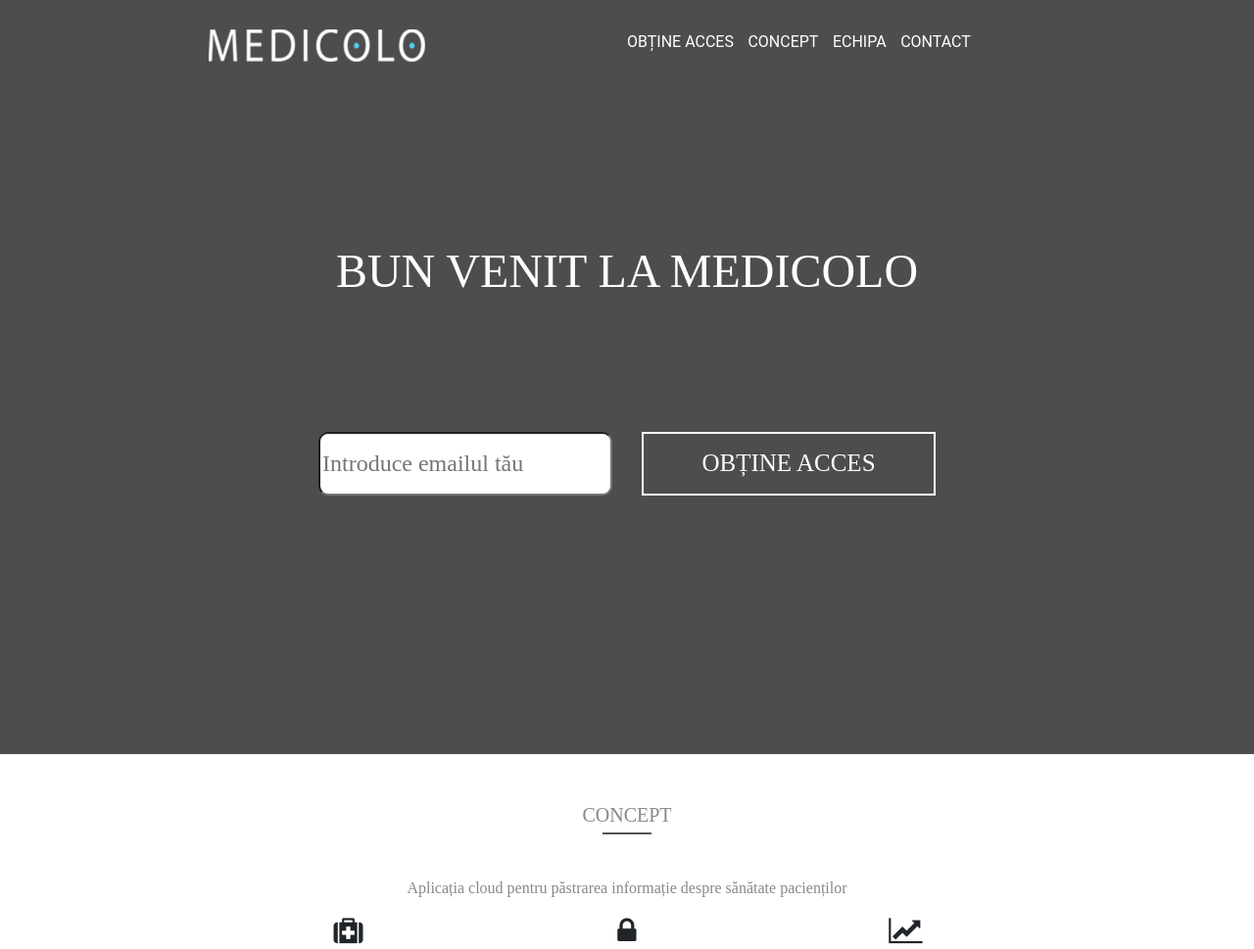
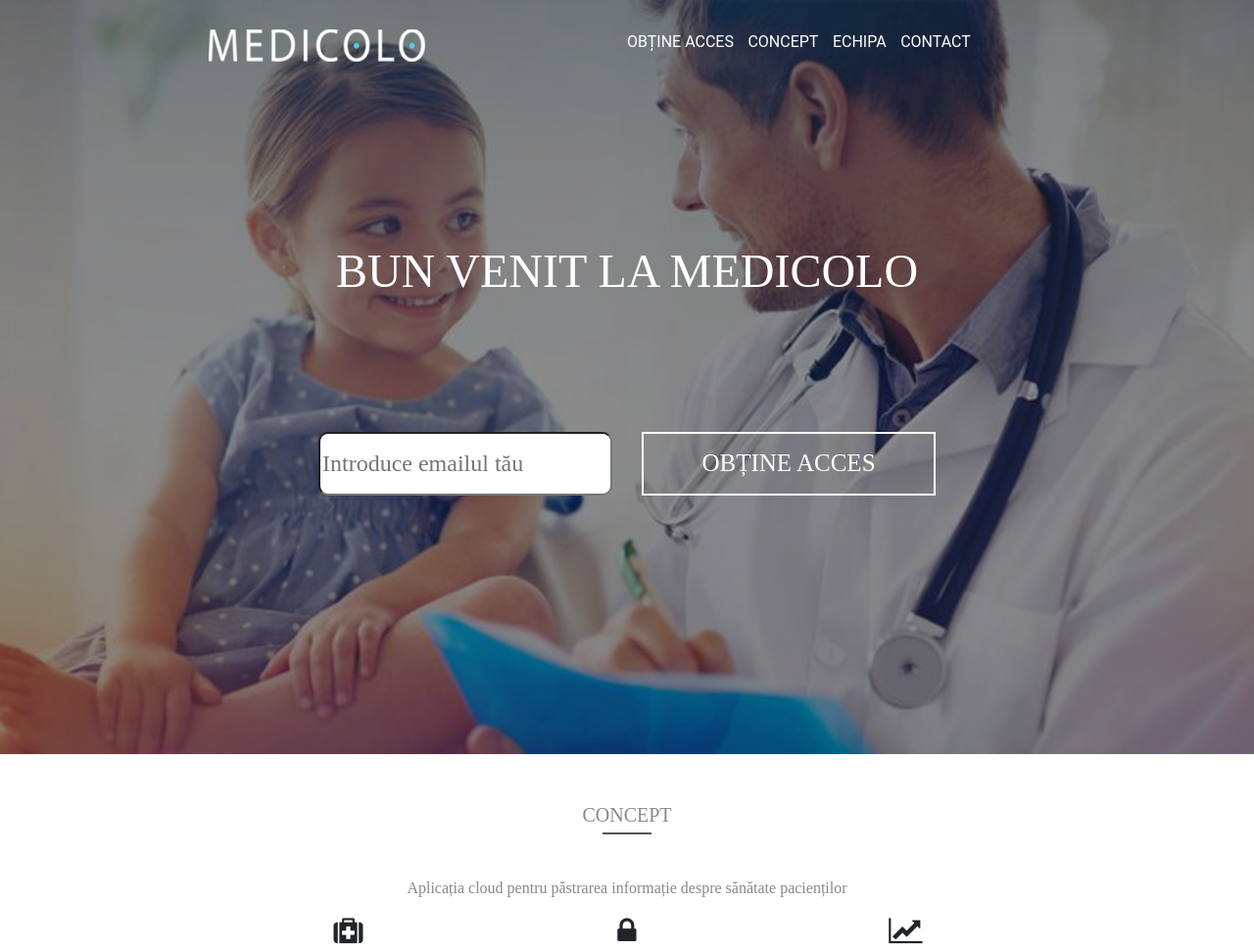
Before and after one commit to Gleb-Tocarenco/Medicolo_Django, a Django app: page / in a window 1280 px wide. Shown: the top 969 px of the page at 98% size. Run offline with Django 3.2, Linux system fonts and the light colour scheme; some libraries are stand-ins or nearby versions.

Commit message:
added layer back

```diff
--- a/static/css/style.css
+++ b/static/css/style.css
@@ -14,7 +14,7 @@
 
 .hero {
 	background-color:  rgba(0, 0, 0, 0.45);
-	/*background-image: url(/static/images/layer.png);*/
+	background-image: url(/static/images/layer.png);
 	background-size: cover;
 	width: auto;
 	height: 770px;
```
Also changed, not shown: 1 other file.
